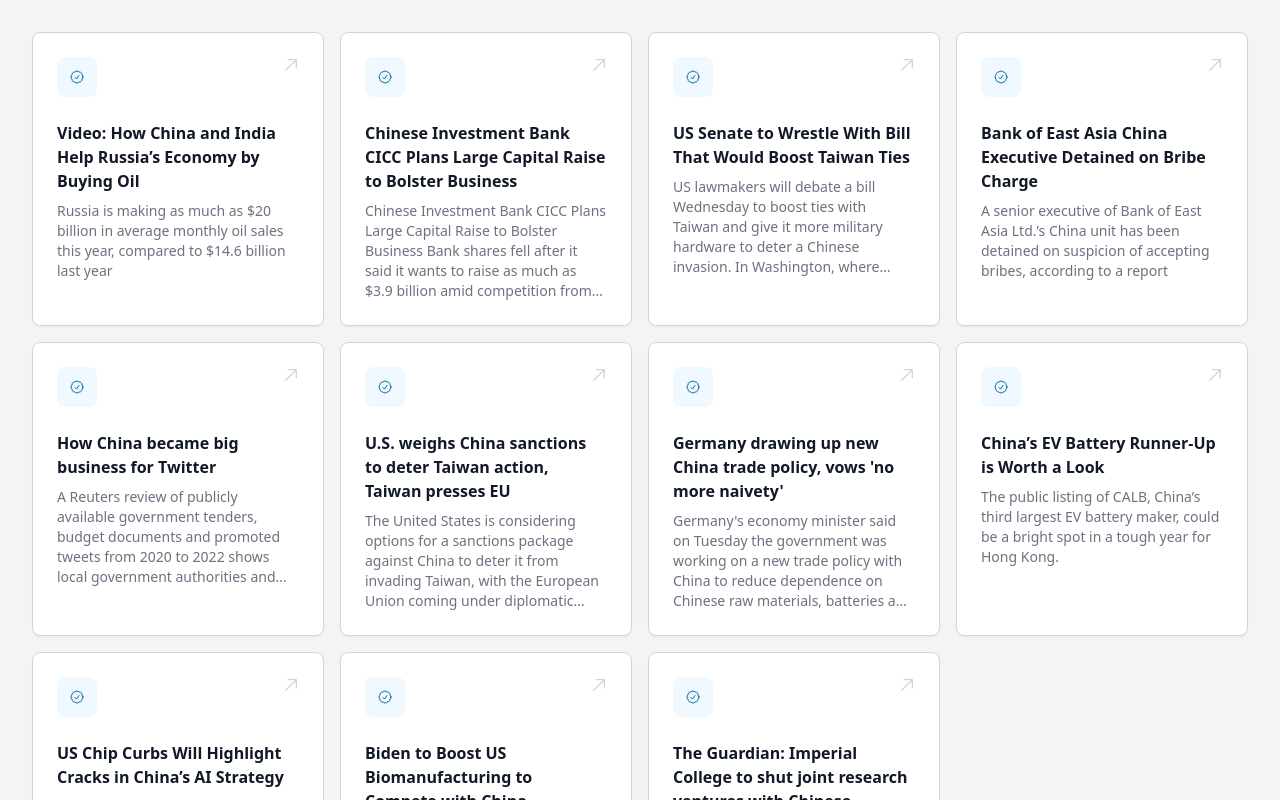
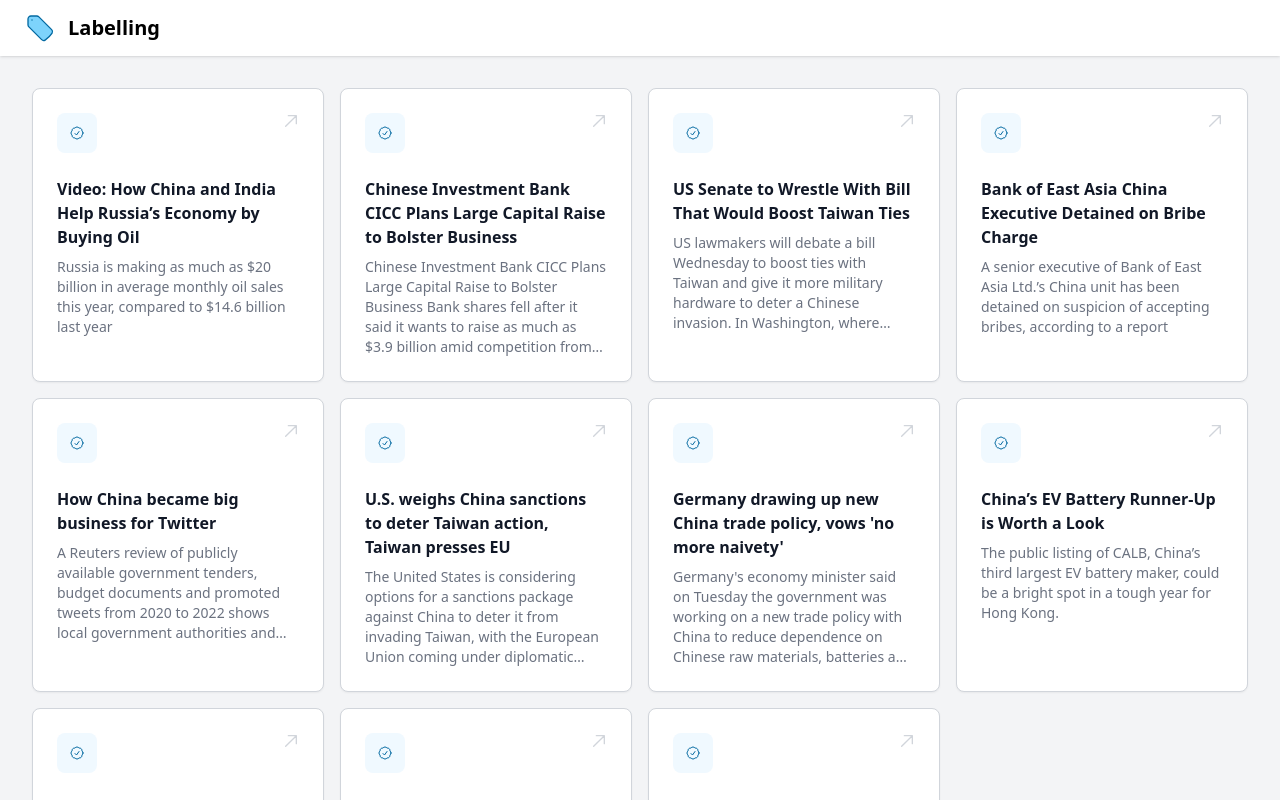
Before and after one commit to lucidNTR/sveltekit-labelling, a SvelteKit app: page / in a window 1280 px wide. Shown: the top 800 px of the page. Built offline with nearby package versions, Linux system fonts and the light colour scheme.

Commit message:
minimal app header with home button on logo

```diff
--- a/src/routes/+layout.svelte
+++ b/src/routes/+layout.svelte
@@ -1,6 +1,31 @@
 <script>
-  import "../app.css";
-
+	import '../app.css';
 </script>
 
+<header>
+	<nav class="border-gray-200 bg-white px-4 py-3 shadow lg:px-6">
+		<div class="mx-auto flex max-w-screen-xl flex-wrap items-center justify-between">
+			<a href="/" class="flex items-center">
+				<svg
+					class="mr-3 h-6 fill-sky-300 stroke-sky-700 sm:h-8"
+					xmlns="http://www.w3.org/2000/svg"
+					fill="none"
+					viewBox="0 0 24 24"
+					stroke-width="1"
+					stroke="currentColor"
+				>
+					<path
+						stroke-linecap="round"
+						stroke-linejoin="round"
+						d="M9.568 3H5.25A2.25 2.25 0 003 5.25v4.318c0 .597.237 1.17.659 1.591l9.581 9.581c.699.699 1.78.872 2.607.33a18.095 18.095 0 005.223-5.223c.542-.827.369-1.908-.33-2.607L11.16 3.66A2.25 2.25 0 009.568 3z"
+					/>
+					<path stroke-linecap="round" stroke-linejoin="round" d="M6 6h.008v.008H6V6z" />
+				</svg>
+
+				<span class="self-center whitespace-nowrap text-xl font-semibold">Labelling</span>
+			</a>
+		</div>
+	</nav>
+</header>
+
 <slot />
```
